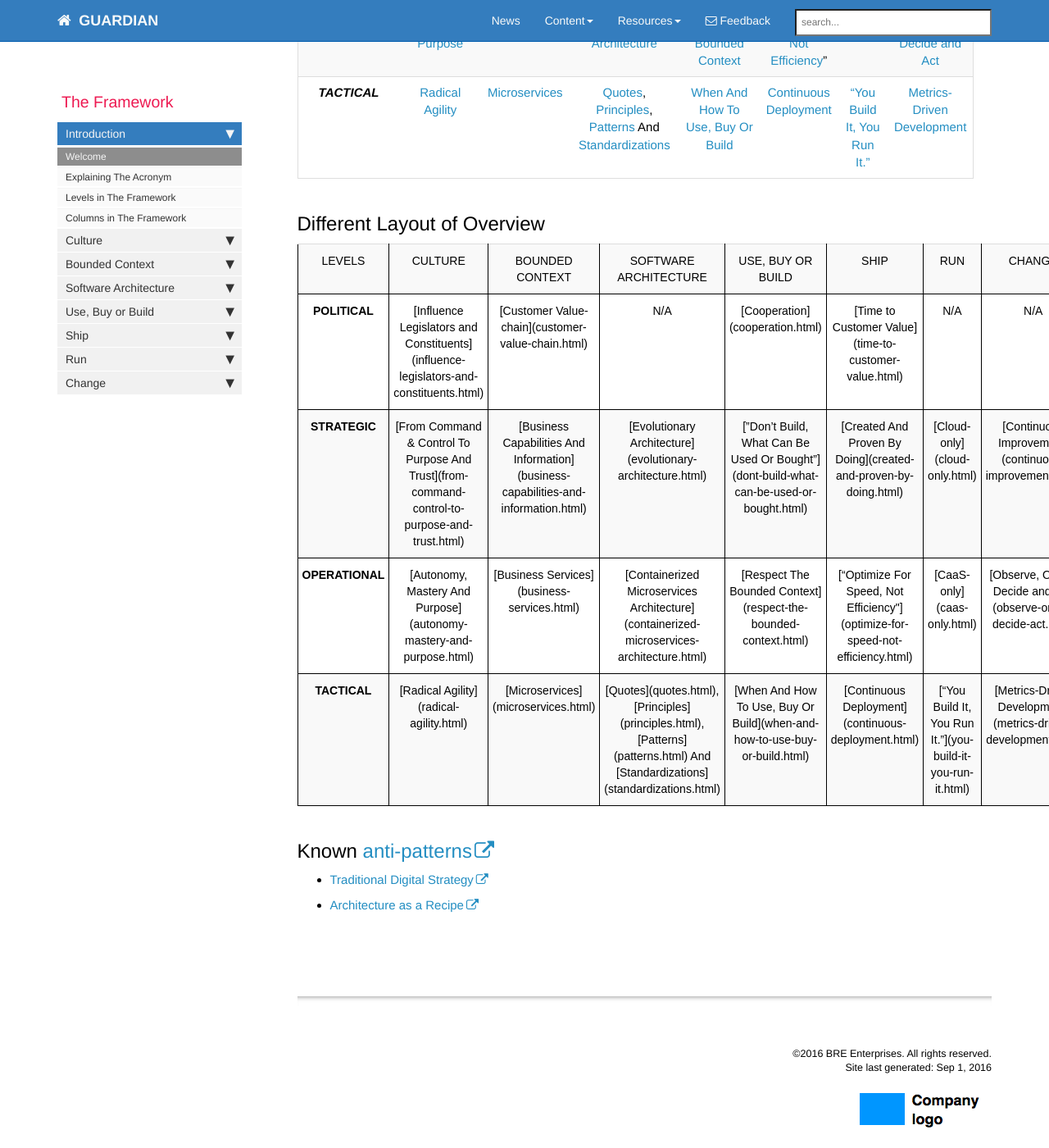
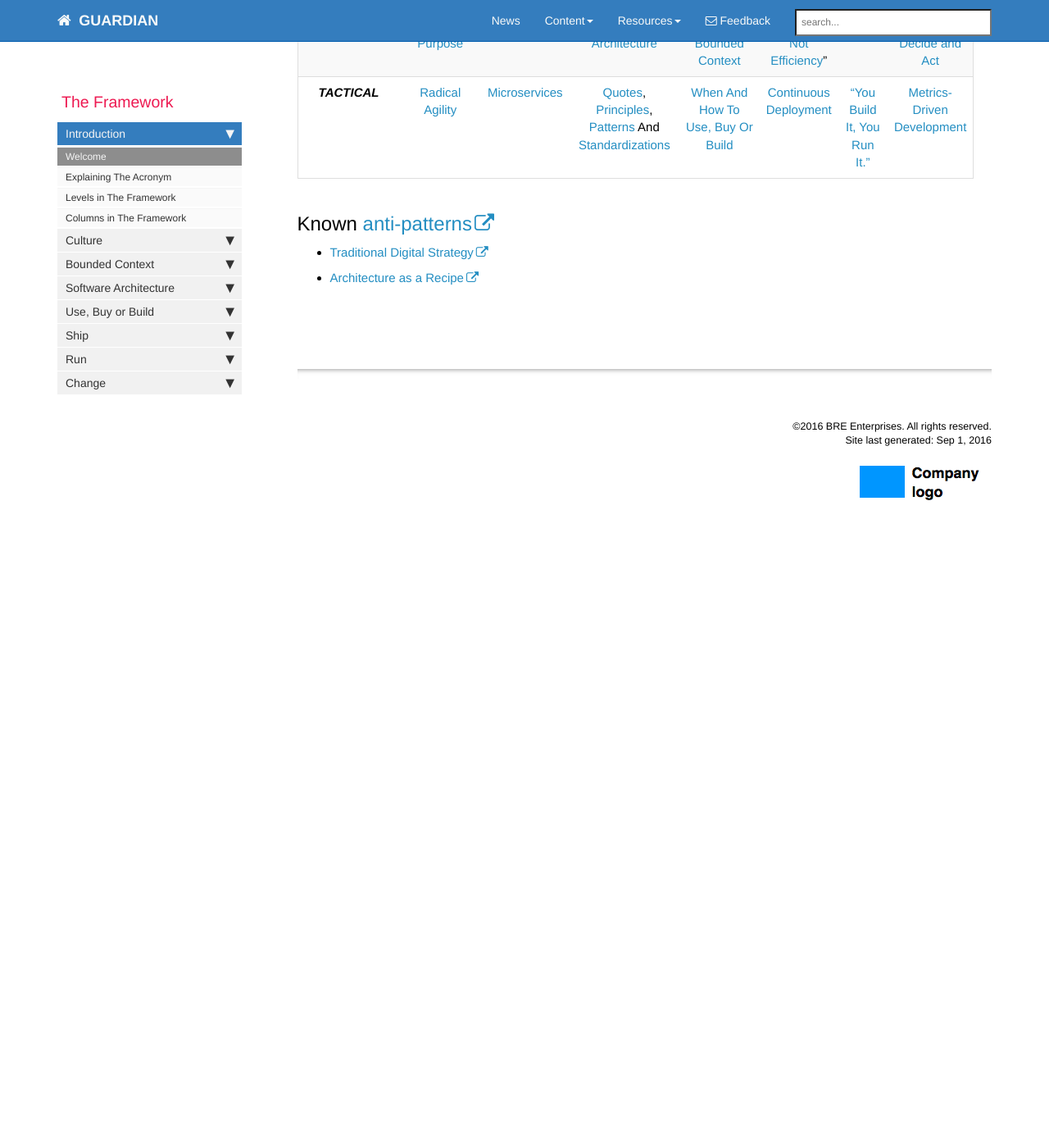
Before and after one commit to LarsBarkman/guardian, a Jekyll site: the page built from docs/index.md, in a window 1280 px wide and 1400 px high, scrolled down 1009 px. Shown: the whole window at 82% size. Built offline with Jekyll 4.4.1, drawn with Linux system fonts in a browser that asks for light colours; nearby versions of some CDN libraries; comment, search, counter and statistics services are not loaded; after the commit the page ends 1695 px from its top, so only the background shows below that.

Commit message:
Reverting table

```diff
--- a/docs/index.md
+++ b/docs/index.md
@@ -32,70 +32,6 @@ Find out the meaning and ideas behind the [levels](levels.html) and [columns](co
 | ***OPERATIONAL***  | [Autonomy, Mastery And Purpose](autonomy-mastery-and-purpose.html)  | [Business Services](business-services.html)  | [Containerized Microservices Architecture](containerized-microservices-architecture.html)  | [Respect The Bounded Context](respect-the-bounded-context.html)  | [“Optimize For Speed, Not Efficiency](optimize-for-speed-not-efficiency.html)”  | [CaaS-only](caas-only.html)  | [Observe, Orient, Decide and Act](observe-orient-decide-act.html)  |
 | ***TACTICAL***  | [Radical Agility](radical-agility.html)  | [Microservices](microservices.html)  | [Quotes](quotes.html), [Principles](principles.html), [Patterns](patterns.html) And [Standardizations](standardizations.html)  | [When And How To Use, Buy Or Build](when-and-how-to-use-buy-or-build.html)  | [Continuous Deployment](continuous-deployment.html)  | [“You Build It, You Run It.”](you-build-it-you-run-it.html)  | [Metrics-Driven Development](metrics-driven-development.html)  |
 
-## Different Layout of Overview
-
-<style type="text/css">
-.tg  {border-collapse:collapse;border-spacing:0;}
-.tg td{font-family:Arial, sans-serif;font-size:14px;padding:10px 5px;border-style:solid;border-width:1px;overflow:hidden;word-break:normal;}
-.tg th{font-family:Arial, sans-serif;font-size:14px;font-weight:normal;padding:10px 5px;border-style:solid;border-width:1px;overflow:hidden;word-break:normal;}
-.tg .tg-s6z2{text-align:center}
-.tg .tg-e3zv{font-weight:bold; text-align:center}
-.tg .tg-031e{text-align:center}
-</style>
-<table class="tg">
-  <tr>
-    <th class="tg-s6z2">LEVELS</th>
-    <th class="tg-s6z2">CULTURE</th>
-    <th class="tg-s6z2">BOUNDED CONTEXT</th>
-    <th class="tg-s6z2">SOFTWARE ARCHITECTURE</th>
-    <th class="tg-s6z2">USE, BUY OR BUILD</th>
-    <th class="tg-s6z2">SHIP</th>
-    <th class="tg-s6z2">RUN</th>
-    <th class="tg-s6z2">CHANGE</th>
-  </tr>
-  <tr>
-    <td class="tg-e3zv">POLITICAL</td>
-    <td class="tg-031e">[Influence Legislators and Constituents](influence-legislators-and-constituents.html)</td>
-    <td class="tg-031e">[Customer Value-chain](customer-value-chain.html)</td>
-    <td class="tg-031e">N/A</td>
-    <td class="tg-031e">[Cooperation](cooperation.html)</td>
-    <td class="tg-031e">[Time to Customer Value](time-to-customer-value.html) </td>
-    <td class="tg-031e">N/A</td>
-    <td class="tg-031e">N/A</td>
-  </tr>
-  <tr>
-    <td class="tg-e3zv">STRATEGIC</td>
-    <td class="tg-031e">[From Command & Control To Purpose And Trust](from-command-control-to-purpose-and-trust.html)</td>
-    <td class="tg-031e">[Business Capabilities And Information](business-capabilities-and-information.html)</td>
-    <td class="tg-031e">[Evolutionary Architecture](evolutionary-architecture.html)</td>
-    <td class="tg-031e">[”Don’t Build, What Can Be Used Or Bought”](dont-build-what-can-be-used-or-bought.html)</td>
-    <td class="tg-031e">[Created And Proven By Doing](created-and-proven-by-doing.html)</td>
-    <td class="tg-031e">[Cloud-only](cloud-only.html)</td>
-    <td class="tg-031e">[Continuous Improvement](continuous-improvement.html)</td>
-  </tr>
-  <tr>
-    <td class="tg-e3zv">OPERATIONAL</td>
-    <td class="tg-031e">[Autonomy, Mastery And Purpose](autonomy-mastery-and-purpose.html)</td>
-    <td class="tg-031e">[Business Services](business-services.html)</td>
-    <td class="tg-031e">[Containerized Microservices Architecture](containerized-microservices-architecture.html)</td>
-    <td class="tg-031e">[Respect The Bounded Context](respect-the-bounded-context.html)</td>
-    <td class="tg-031e">[“Optimize For Speed, Not Efficiency"](optimize-for-speed-not-efficiency.html)</td>
-    <td class="tg-031e">[CaaS-only](caas-only.html)</td>
-    <td class="tg-031e">[Observe, Orient, Decide and Act](observe-orient-decide-act.html)</td>
-  </tr>
-  <tr>
-    <td class="tg-e3zv">TACTICAL</td>
-    <td class="tg-031e">[Radical Agility](radical-agility.html)</td>
-    <td class="tg-031e">[Microservices](microservices.html)</td>
-    <td class="tg-031e">[Quotes](quotes.html), [Principles](principles.html), [Patterns](patterns.html) And [Standardizations](standardizations.html)</td>
-    <td class="tg-031e">[When And How To Use, Buy Or Build](when-and-how-to-use-buy-or-build.html)</td>
-    <td class="tg-031e">[Continuous Deployment](continuous-deployment.html)</td>
-    <td class="tg-031e">[“You Build It, You Run It.”](you-build-it-you-run-it.html)</td>
-    <td class="tg-031e">[Metrics-Driven Development](metrics-driven-development.html)</td>
-  </tr>
-</table>
-
-
 ## Known [anti-patterns](http://martinfowler.com/bliki/AntiPattern.html)
 * [Traditional Digital Strategy](https://www.thoughtworks.com/insights/blog/digital-strategy-dead)
 * [Architecture as a Recipe](http://doveltech.com/innovation/the-beginning-of-the-end-for-enterprise-architecture-frameworks/)
```
